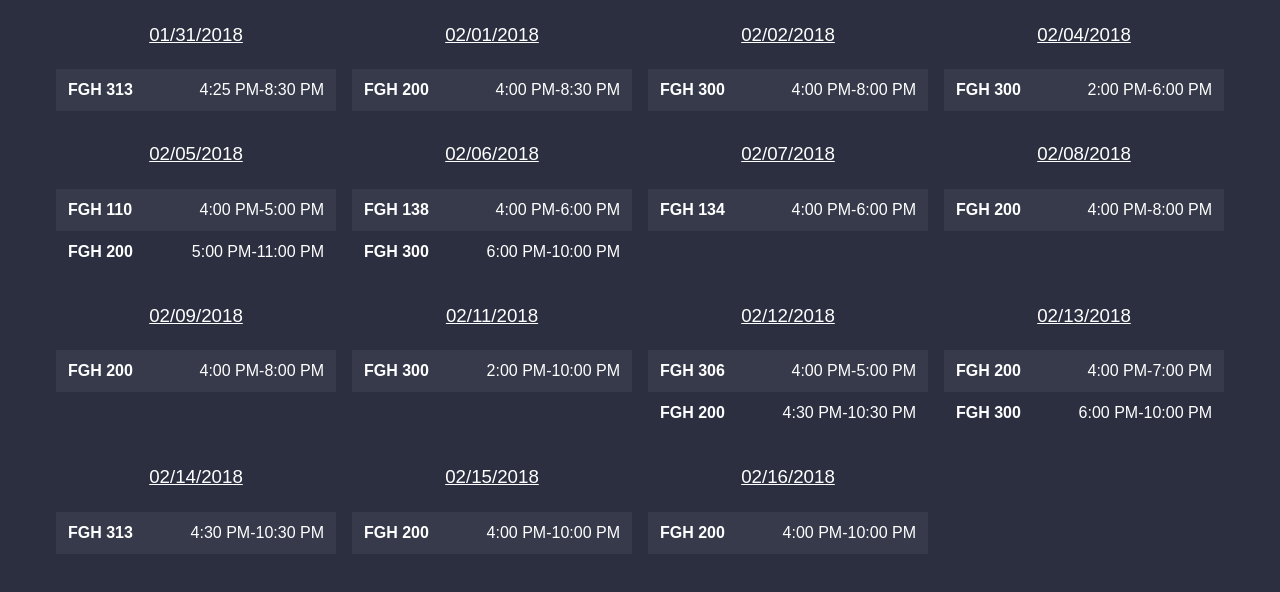
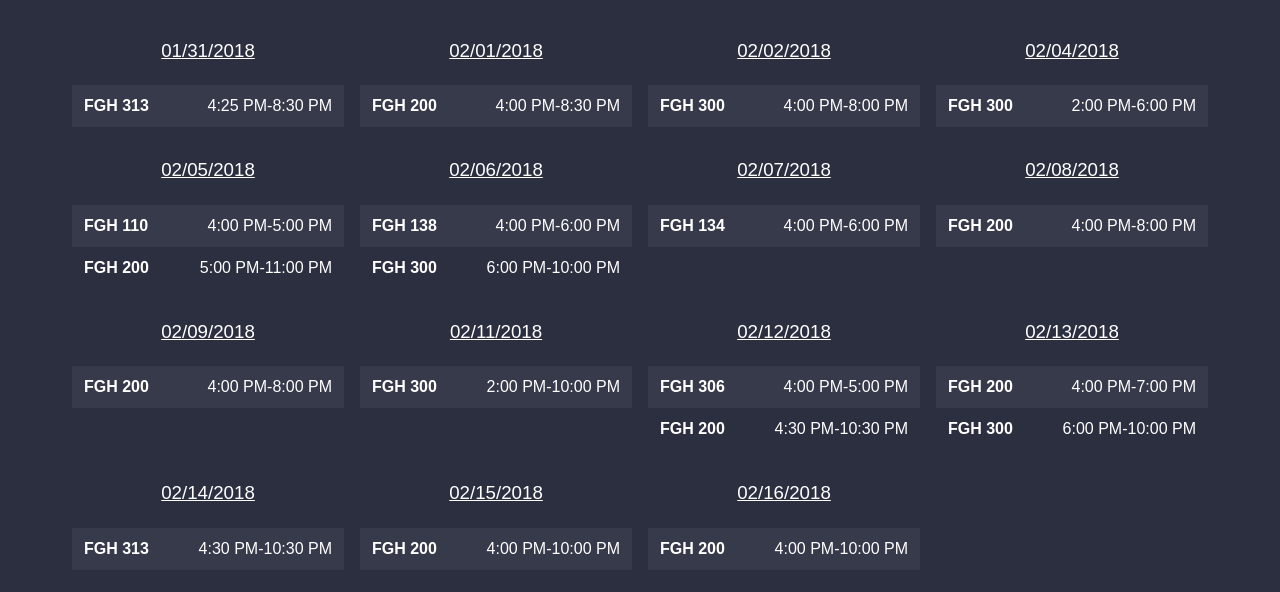
Before and after one commit to VandyHacks/interview-rooms, a React (Vite) app: page / in a window 1280 px wide. Shown: the top 592 px of the page. Built offline with nearby package versions, Linux system fonts and the light colour scheme; a web font is replaced by a local one.

Commit message:
More padding

```diff
--- a/src/App.jsx
+++ b/src/App.jsx
@@ -12,6 +12,10 @@ const Schedule = styled.div`
     flex-wrap: wrap;
     max-width: 1200px;
     margin: auto;
+
+    @media screen and (min-width: 540px) {
+        padding: 1.5em;
+    }
 `;
 const parseDate = date => fecha.parse(date, 'MM/DD/YYYY');
 
```
